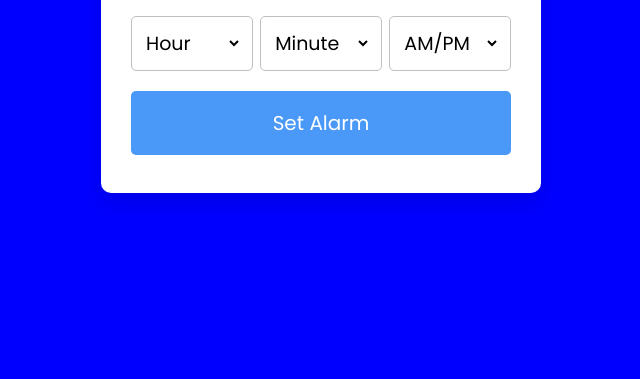
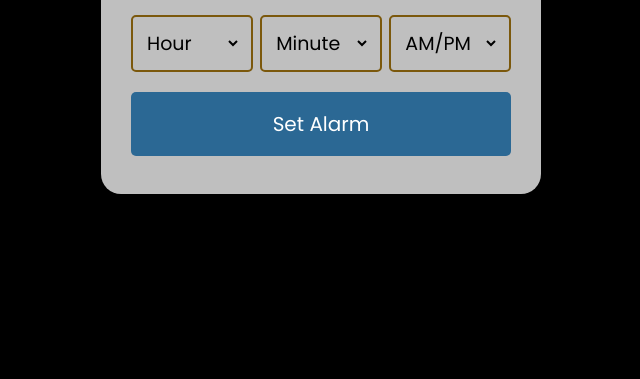
Before and after one commit to sabatms/clock2.js, a plain HTML site: page index.html in a window 1280 px wide. Shown: the part 421-800 px from the top of the page, without its empty margins (319-959 px from the left). Drawn offline with Linux system fonts and the light colour scheme.

Commit message:
add style.css file

```diff
--- a/style.css
+++ b/style.css
@@ -16,14 +16,14 @@ justify-content: center;
 body{
 padding: 0 10px;
 min-height: 100vh;
-background: blue;
+background:  black;
 }
 
 .wrapper{
 width: 440px;
 padding: 30px 30px 38px;
-background: #fff;
-border-radius: 10px;
+background: #bfbfbf;
+border-radius: 20px;
 flex-direction: column;
 box-shadow: 0 10px 25px rgba(0,0,0,0.1);
 }
@@ -50,7 +50,7 @@ cursor: no-drop;
 .content .column{
 padding: 0 10px;
 border-radius: 5px;
-border: 1px solid #bfbfbf;
+border: 2px solid rgb(123, 88, 12);
 width: calc(100% / 3 - 5px);
 }
 
@@ -78,5 +78,5 @@ font-size: 20px;
 padding: 17px 0;
 margin-top: 20px;
 border-radius: 5px;
-background: #4A98F7;
+background: rgb(43, 104, 148);
 }
```
